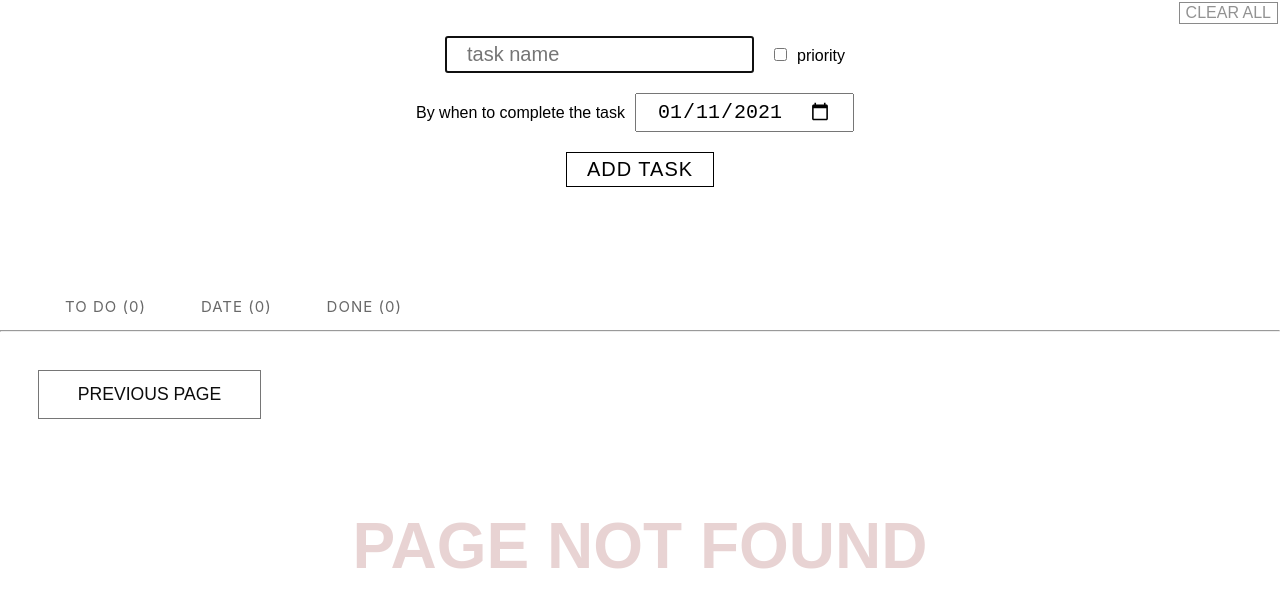
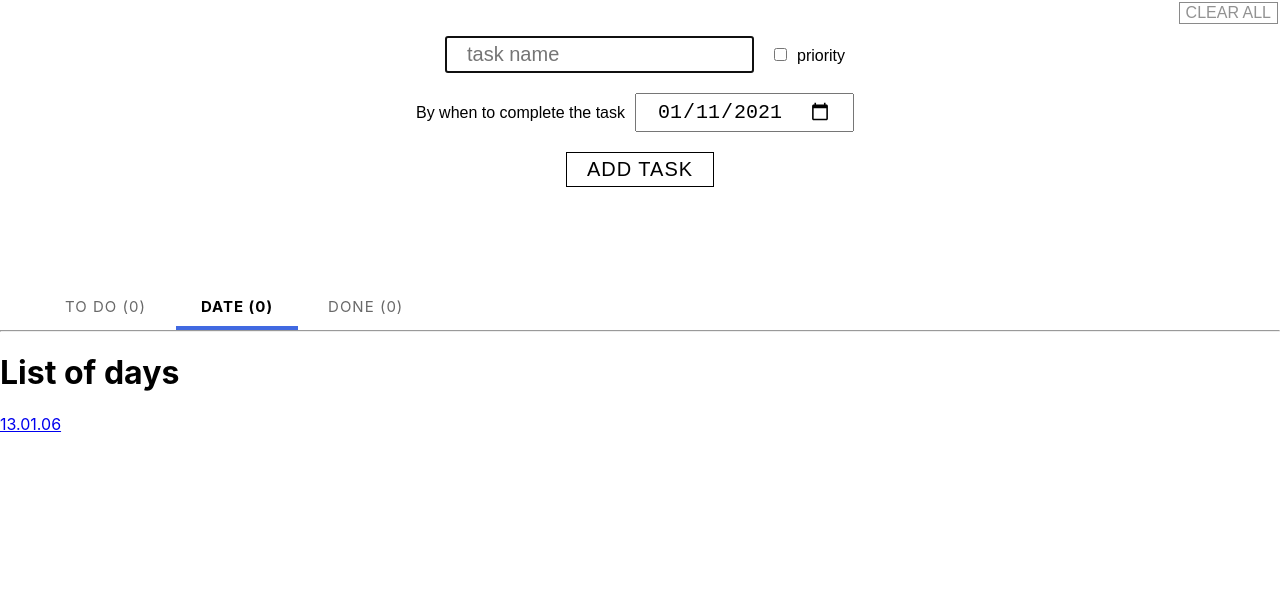
Before and after one commit to atrykp/to-do-list-react, a React (Create React App) app: page /dateList in a window 1280 px wide. Before the commit this address had no page. Shown: the top 608 px of the page. Built offline with nearby package versions, Linux system fonts and the light colour scheme.

Commit message:
add new function component DateList.js

```diff
--- a/src/components/App.js
+++ b/src/components/App.js
@@ -9,6 +9,7 @@ import AddTask from "./AddTask";
 import TasksList from "./TasksList";
 import "../style/App.css";
 import ErrorPage from "./ErrorPage";
+import DateList from "./DateList";
 import DatePage from "./DatePage";
 
 const findIndex = (arr, number) => {
@@ -89,7 +90,7 @@ const App = () => {
               </NavLink>
             </li>
             <li>
-              <NavLink exact to="/date/:">
+              <NavLink exact to="/dateList">
                 Date ({doTasksArr.length})
               </NavLink>
             </li>
@@ -105,7 +106,9 @@ const App = () => {
             {toDoTasks}
           </Route>
           <Route path="/done">{doneTasks}</Route>
-          <Route path="/date/">{<DatePage />}</Route>
+
+          <Route path="/dateList">{<DateList />}</Route>
+          <Route path="/datePage/:">{<DatePage />}</Route>
 
           <Route component={ErrorPage} />
         </Switch>
--- /dev/null
+++ b/src/components/DateList.js
@@ -0,0 +1,12 @@
+import React from "react";
+import { Link } from "react-router-dom";
+const DateList = () => {
+  return (
+    <div>
+      <h1>List of days</h1>
+      <Link to="/date/1301">13.01.06</Link>
+    </div>
+  );
+};
+
+export default DateList;
--- a/src/components/DatePage.js
+++ b/src/components/DatePage.js
@@ -1,7 +1,10 @@
+import React from "react";
+import { Link } from "react-router-dom";
 const DatePage = () => {
   return (
     <div>
-      <button>13.01.2021</button>
+      <h1>13.01.2021</h1>
+      to do list in this day
     </div>
   );
 };
```
Also changed, not shown: 1 other file (tests, documents, lock files or other folders).
